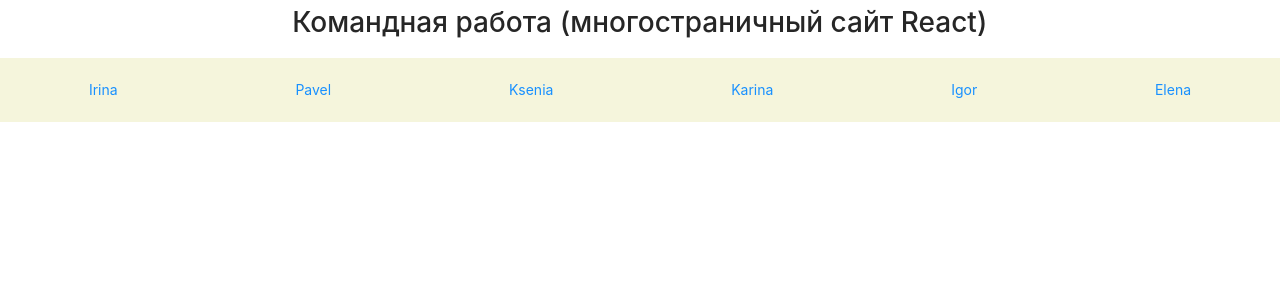
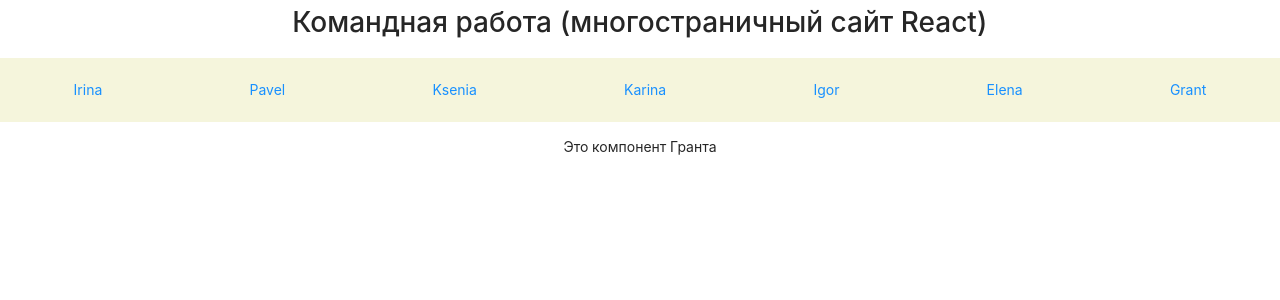
Before and after one commit to KseniaZelinger/comand_work, a React (Create React App) app: page /grant in a window 1280 px wide. Shown: the top 300 px of the page. Built offline with nearby package versions, Linux system fonts and the light colour scheme.

Commit message:
Добавляет компонент Гранта

```diff
--- a/src/App.js
+++ b/src/App.js
@@ -15,6 +15,7 @@ import Ksenia from './components/Ksenia'
 import Karina from './components/Karina'
 import Igor from './components/Igor'
 import Elena from './components/Elena'
+import Grant from './components/Grant'
 
 
 function App() {
@@ -43,6 +44,9 @@ function App() {
               <li>
                 <Link to="/elena">Elena</Link>
               </li>
+              <li>
+                <Link to="/grant">Grant</Link>
+              </li>
             </ul>
           </nav>
         </div>
@@ -55,7 +59,7 @@ function App() {
             <Route path="/karina" element={<Karina />} />
             <Route path="/igor" element={<Igor />} />
             <Route path="/elena" element={<Elena />} />
-
+            <Route path="/grant" element={<Grant />} />
           </Routes>
         </div>
       </Router>
--- /dev/null
+++ b/src/components/Grant.jsx
@@ -0,0 +1,9 @@
+import React from "react";
+
+function Grant() {
+    return (
+        <div>Это компонент Гранта</div>
+    )
+}
+
+export default Grant;
```
Also changed, not shown: 1 other file (tests, documents, lock files or other folders).
